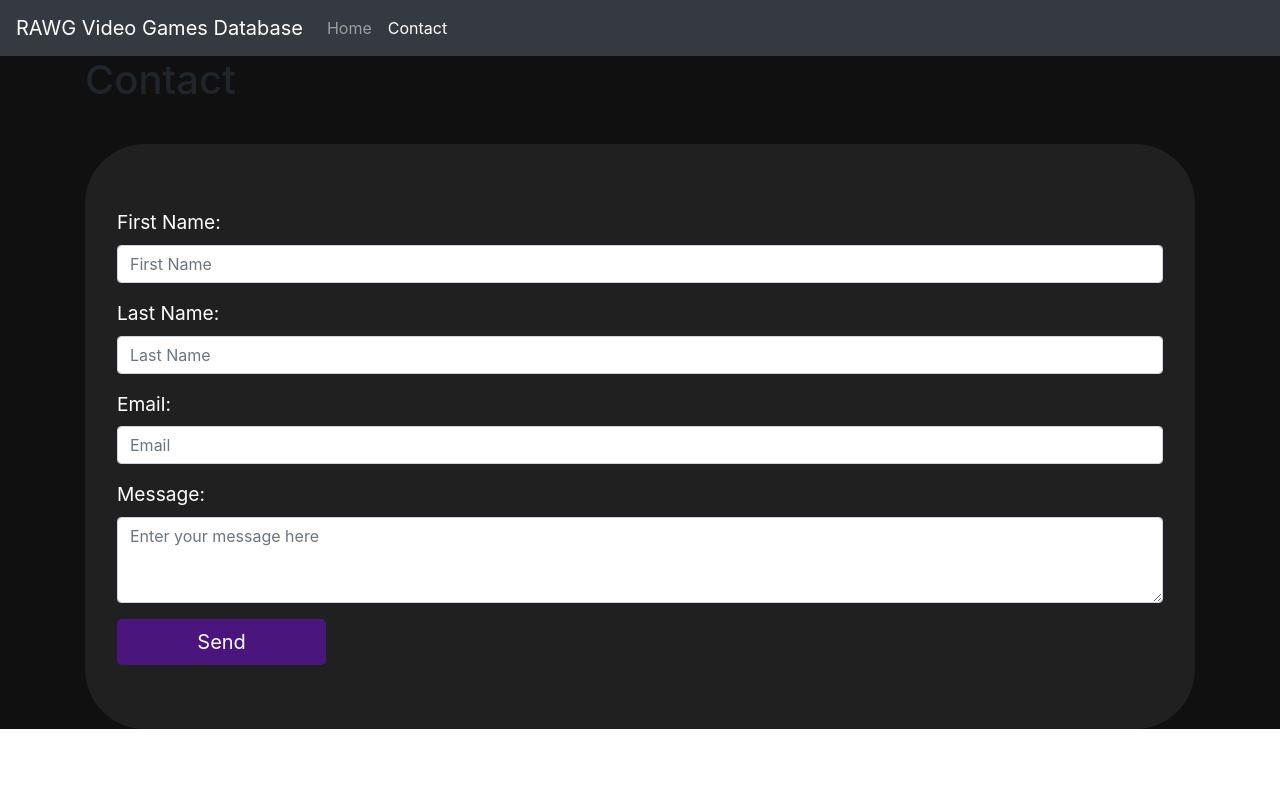
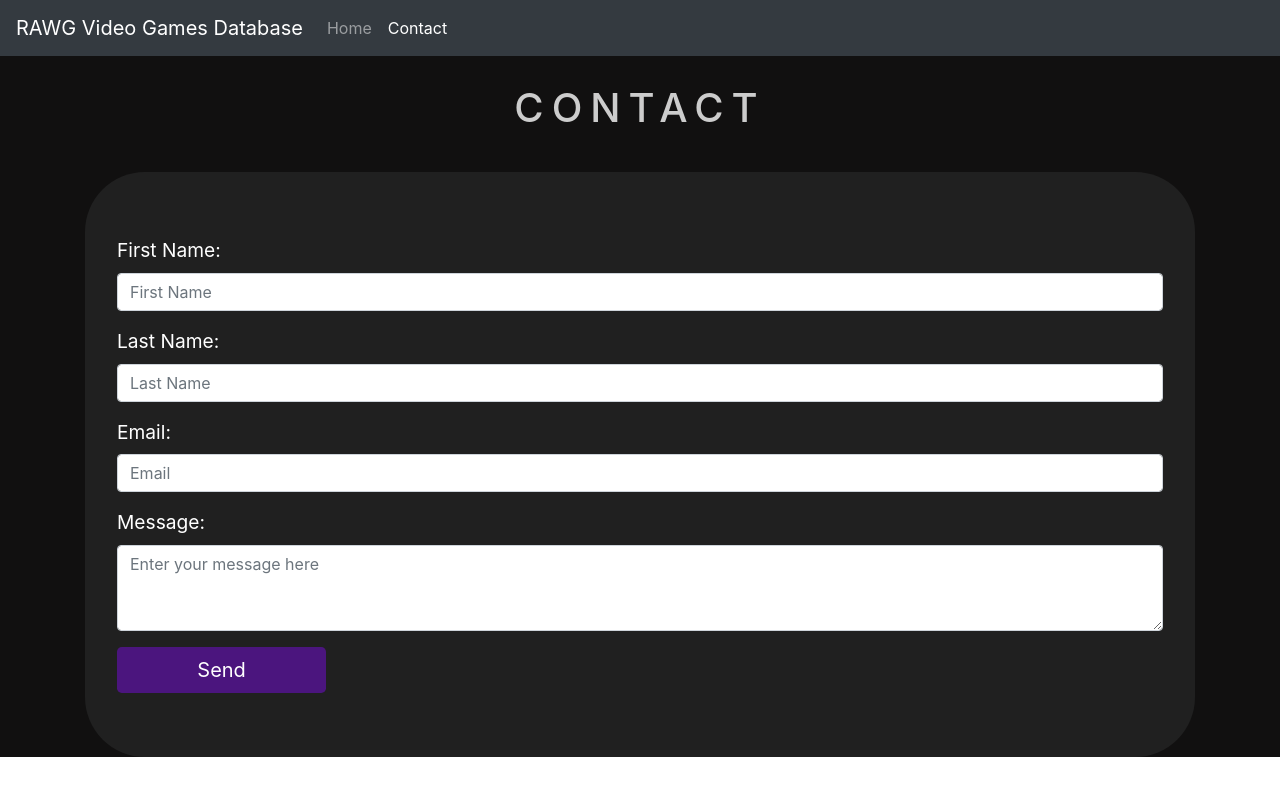
Before and after one commit to mie91/marie-berger-js-frameworks-ca, a React (Create React App) app: page /contact in a window 1280 px wide. Shown: the top 796 px of the page. Built offline with nearby package versions, Linux system fonts and the light colour scheme.

Commit message:
Fixed the GameDetails link

```diff
--- a/src/components/contact/Contact.js
+++ b/src/components/contact/Contact.js
@@ -37,7 +37,7 @@ function Contact() {
 
     return (
       <>
-      <h1 className="Header">Contact</h1>
+      <h1 className="mainHeader">Contact</h1>
       <Jumbotron>
         <Form onSubmit={handleSubmit(onSubmit)}>
           <Form.Group>
--- a/src/components/games/GameDetail.js
+++ b/src/components/games/GameDetail.js
@@ -1,10 +1,7 @@
 import React, { useState, useEffect } from "react";
-import Spinner from "react-bootstrap/Spinner";
 import { useParams } from "react-router-dom";
-import Row from "react-bootstrap/Row";
-import Col from "react-bootstrap/Col";
-import Image from "react-bootstrap/Image";
 import { BASE_URL } from "../../constants/API";
+import {Row, Col, Button, Image, Spinner} from "react-bootstrap";
 
 
 function GameDetail() {
@@ -39,17 +36,18 @@ function GameDetail() {
 
         <Col>
           <h1>{detail.name}</h1>
-          <p>
-            <b>Description: </b> <div dangerouslySetInnerHTML={{ __html: detail.description }} />
-          </p>
-          <p>
-            <b>Website: </b><a href={detail.website}>Click here </a>
-          </p>
+          <div>
+            <h2>Description: </h2> <div dangerouslySetInnerHTML={{ __html: detail.description }} />
+          </div>
+          <Button>
+            <a href={detail.website}>More Information</a>
+          </Button>
         </Col>
       </Row>
     </>
   );
 }
+
 
 export default GameDetail
 
--- a/src/components/games/GameItem.js
+++ b/src/components/games/GameItem.js
@@ -1,19 +1,20 @@
 import React from "react";
-import { Link } from "react-router-dom";
-import {Card, Button, Image} from "react-bootstrap";
+import {Card, Image} from "react-bootstrap";
 import PropTypes from "prop-types";
 
-function GameItem ({id, name, rating, released, background_image}) {
+function GameItem ({name, rating, released, background_image}) {
     return (
 
-        <Card>
-            <Card.Img variant="top" src={background_image} />
+        <>
+            <Image src={background_image} fluid/>
             <Card.Body>
                 <Card.Title>{name}</Card.Title>
+                <div className="gameInfo-detail">
                 <Card.Text><b>Rating: </b>{rating}</Card.Text>
-                <Card.Text><b>Release Date: </b>{released}</Card.Text>
+                <Card.Text><b>Released: </b>{released}</Card.Text>
+                </div>
             </Card.Body>
-        </Card>
+        </>
 
     );
 
@@ -23,7 +24,7 @@ GameItem.propTypes = {
         name: PropTypes.string.isRequired,
         background_image: PropTypes.string.isRequired,
         rating: PropTypes.number.isRequired,
-        released: PropTypes.number.isRequired
+        released: PropTypes.string.isRequired
 };
 
 export default GameItem;
--- a/src/components/games/GamesList.js
+++ b/src/components/games/GamesList.js
@@ -1,9 +1,6 @@
 import React, { useState, useEffect } from "react";
 import { BASE_URL } from "../../constants/API";
-import Row from "react-bootstrap/Row";
-import Col from "react-bootstrap/Col";
-import Button from "react-bootstrap/Button";
-import Spinner from "react-bootstrap/Spinner";
+import {Row, Col, Button, Spinner, Card} from "react-bootstrap";
 import GameItem from "./GameItem";
 import Search from "./Search";
 
@@ -59,9 +56,11 @@ const [loading, setLoading] = useState(true);
               const href = "games/" + game.id;
 
                return (
-                        <Col sm={6} md={3} key={name}>
+                        <Col sm={4} md={4} key={name}>
+                          <Card>
                             <GameItem name={name} background_image={background_image} rating={rating} released={released} />
-                            <Button variant="secondary" href={href} block >Details</Button>
+                            <Button className="btn-primary" href={href} block >Details</Button>
+                            </Card>
                         </Col>
                     );
           })}
--- a/src/components/games/Search.js
+++ b/src/components/games/Search.js
@@ -6,7 +6,7 @@ import FormControl from "react-bootstrap/FormControl";
 export default function Search({ handleSearch }) {
     return (
         <>
-        <h1 className="Header">Games Overview</h1>
+        <h1 className="mainHeader">Games Overview</h1>
         <InputGroup className="search">
             <FormControl
                 placeholder="Search by name..."
--- a/src/index.css
+++ b/src/index.css
@@ -18,6 +18,15 @@ code {
 }
 
 /*Home Page*/
+
+.mainHeader {
+  margin-top: 0.7em;
+  color: #ccc;
+  text-transform: uppercase;
+  letter-spacing: 0.2em;
+  text-align: center;
+}
+
 .search {
   margin-top: 20px;
   margin-bottom: 20px;
```
